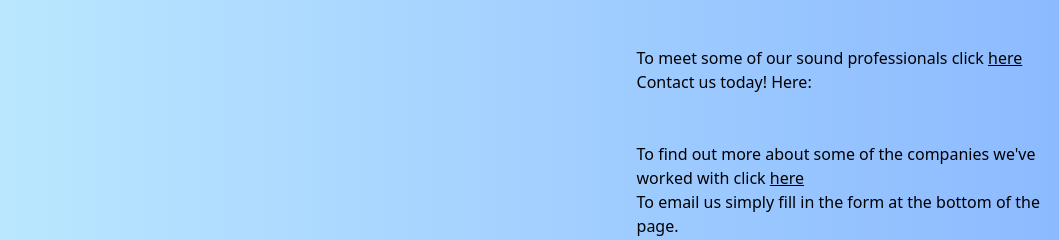
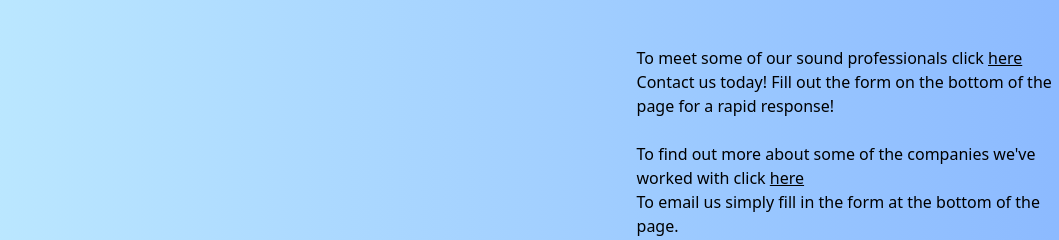
Before and after one commit to adamaslan/svelte-sound-nyc, a SvelteKit app: page / in a window 1280 px wide. Shown: the part 1778-2018 px from the top of the page, without its empty margins (221-1280 px from the left). Built offline with nearby package versions, Linux system fonts and the light colour scheme.

Commit message:
new-contact

```diff
--- a/src/routes/+page.svelte
+++ b/src/routes/+page.svelte
@@ -93,8 +93,8 @@
 	</div>
 	<div class="bg-white shadow-lg rounded-lg p-4 aspect-ratio-square text-2xl max-w-2xl mx-auto flex flex-col">
 		<div id="p5-container"  class="w-full  object-cover" >
-			Contact us today! Here:
-			<!-- <P5a /> --> <JotFormEmbed />
+			Contact us today! Fill out the form on the bottom of the page for a rapid response!
+			<!-- <P5a /> -->
 			<br /><br />
 			To find out more about some of the companies we've worked with click <a href="/experience"> <u>here</u> </a></div>
 	</div>
```
